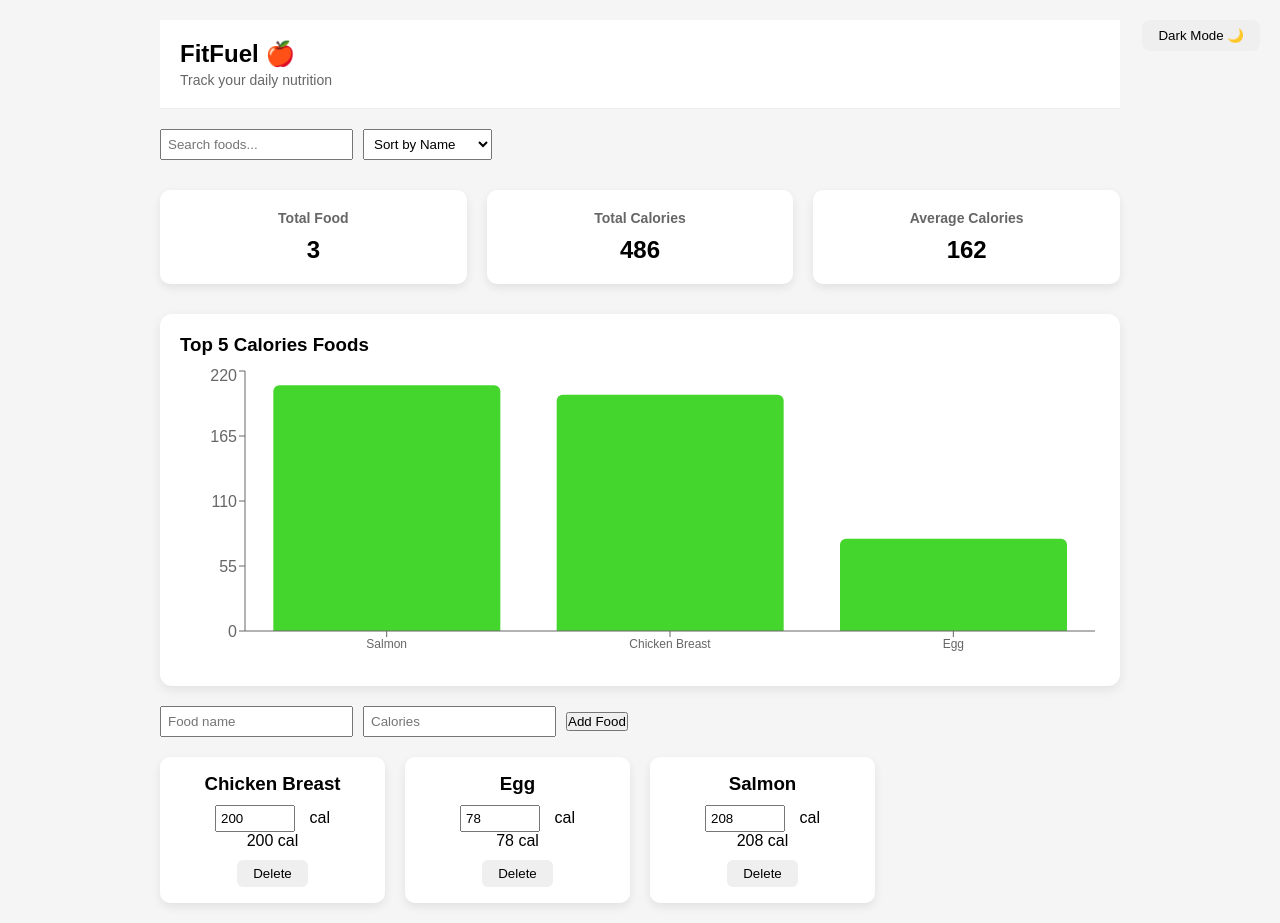
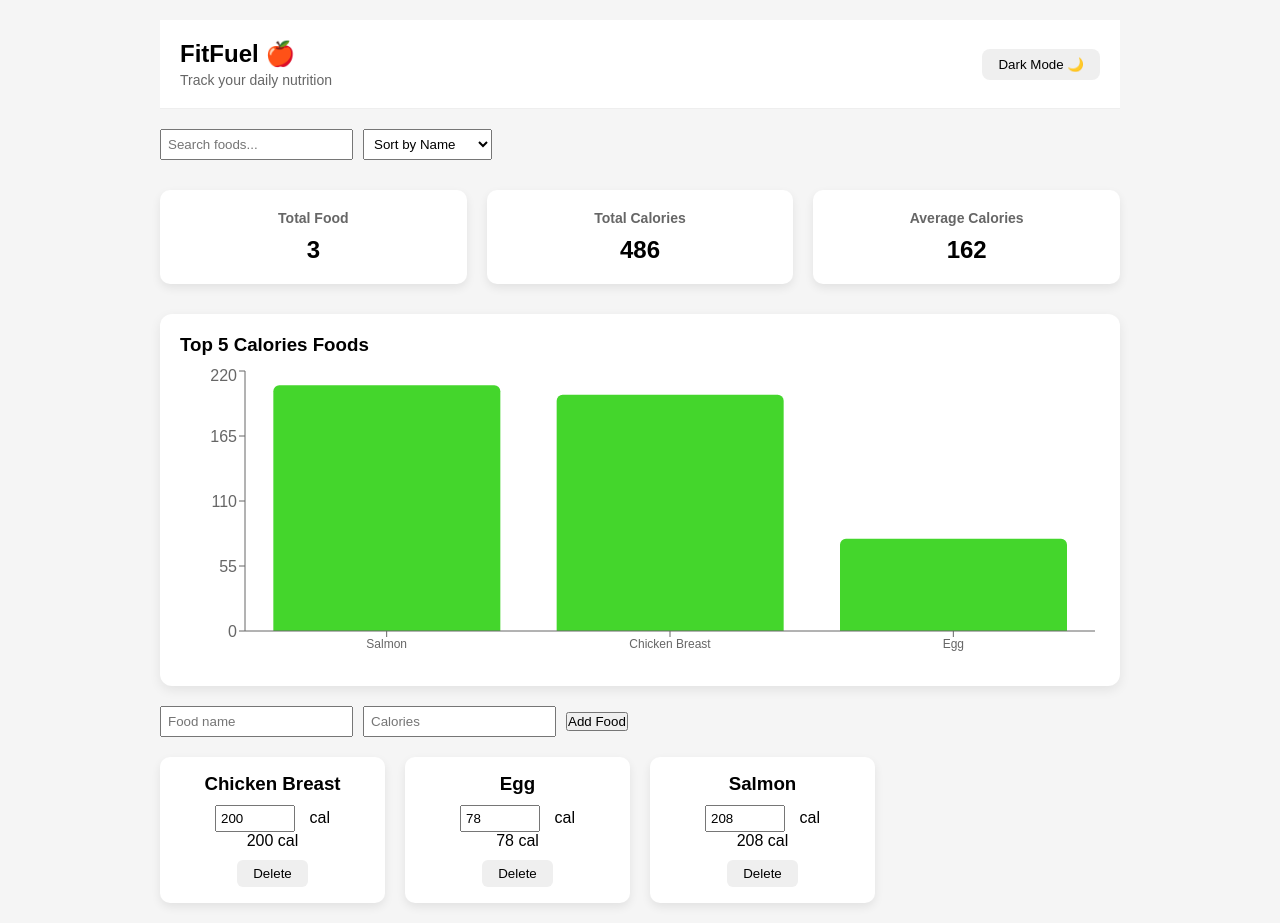
Before and after one commit to tranthituongvy/fitfuel, a React (Vite) app: page / in a window 1280 px wide. Built offline with nearby package versions, Linux system fonts and the light colour scheme.

Commit message:
Day 28 - Move change mode to header

```diff
--- a/src/App.jsx
+++ b/src/App.jsx
@@ -1,31 +1,13 @@
-import { useState, useEffect } from "react";
 import "./styles/App.scss";
 import { FoodProvider } from "./context/FoodContext";
 import Home from "./pages/Home";
 
 function App() {
-  const [darkMode, setDarkMode] = useState(() => {
-    return localStorage.getItem("darkMode") === "true";
-  });
-
-  useEffect(() => {
-    localStorage.setItem("darkMode", JSON.stringify(darkMode));
-  }, [darkMode]);
-
-  const toggleDarkMode = () => {
-  setDarkMode(prev => !prev);
-};
 
   return (
-   <div className={darkMode ? "app dark": "app"}>
-    <button className="changeMode" onClick={toggleDarkMode}>
-      {darkMode ? "Light Mode ☀️" : "Dark Mode 🌙"}
-    </button>
-
     <FoodProvider>
       <Home />
     </FoodProvider>
-   </div>
   );
 }
 
--- a/src/components/Header.jsx
+++ b/src/components/Header.jsx
@@ -1,4 +1,4 @@
-function Header () {
+function Header ({darkMode, setDarkMode}) {
     return (
         <div className="app-header">
             <div className="logo">
@@ -6,6 +6,13 @@ function Header () {
                 <p>Track your daily nutrition</p>
             </div>
 
+            <button
+                className="changeMode"
+                onClick={() => setDarkMode(!darkMode)}>
+
+                {darkMode ? "Light Mode ☀️" : "Dark Mode 🌙"}
+            </button>
+
         </div>
     );
 
--- a/src/pages/Home.jsx
+++ b/src/pages/Home.jsx
@@ -1,4 +1,4 @@
-import { useContext, useState } from "react";
+import { useContext, useEffect, useState } from "react";
 import { FoodContext } from "../context/FoodContext";
 
 import Header from "../components/Header";
@@ -20,6 +20,14 @@ function Home() {
   const [toast, setToast] = useState(null);
   const [selectedFood, setSelectedFood] = useState(null);
   const [viewType] = useState("top");
+
+  const [darkMode, setDarkMode] = useState(() => {
+    return localStorage.getItem("theme") === "dark";
+  });
+
+  useEffect(() => {
+    localStorage.setItem("theme", darkMode ? "dark" : "light");
+  }, [darkMode]);
 
   // filter + sort
   const filteredFoods = foods.filter(food =>
@@ -61,9 +69,10 @@ function Home() {
   const isSearching = search.trim() !== "";
 
   return (
+    <div className={`app ${darkMode ? "dark" : ""}`}>
       <div className="home-container">
 
-      <Header />
+        <Header darkMode={darkMode} setDarkMode={setDarkMode} />
 
         <SearchBar
           search={search}
@@ -119,6 +128,7 @@ function Home() {
         )}
 
       </div>
+    </div>
   );
 }
 
--- a/src/styles/_layout.scss
+++ b/src/styles/_layout.scss
@@ -23,6 +23,10 @@ button {
   top: 0;
   background-color: #fff;
   z-index: 10;
+
+  display: flex;
+  justify-content: space-between;
+  align-items: center;
 
   .logo {
     h1 {
@@ -56,7 +60,7 @@ button {
   border-radius: 8px;
   border: none;
   cursor: pointer;
-  position: fixed;
+  position: static;
   top: 20px;
   right: 20px;
   transition: transform 0.2s ease, box-shadow 0.2s ease;
```
Lines whose indentation alone changed are shown as unchanged.
